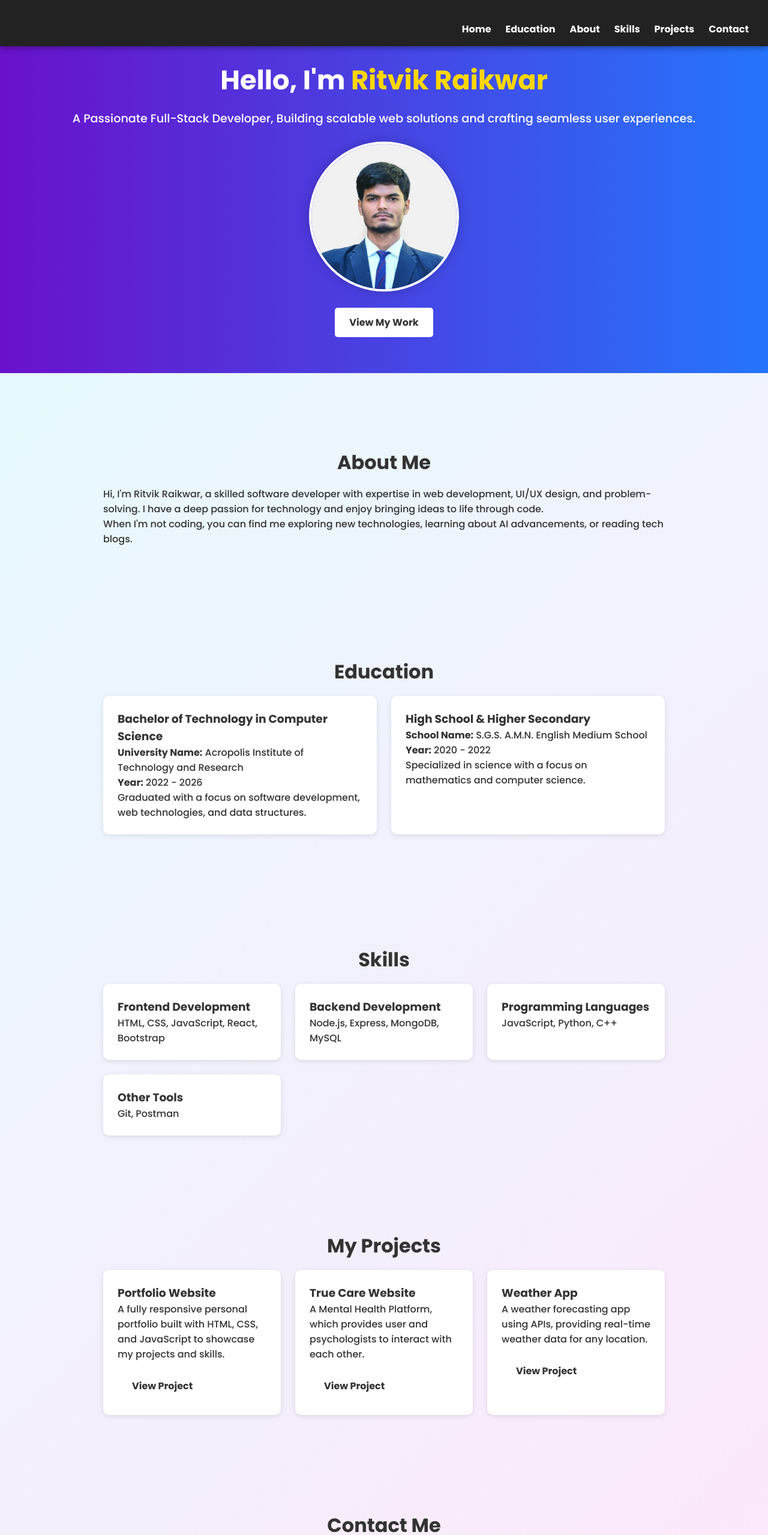
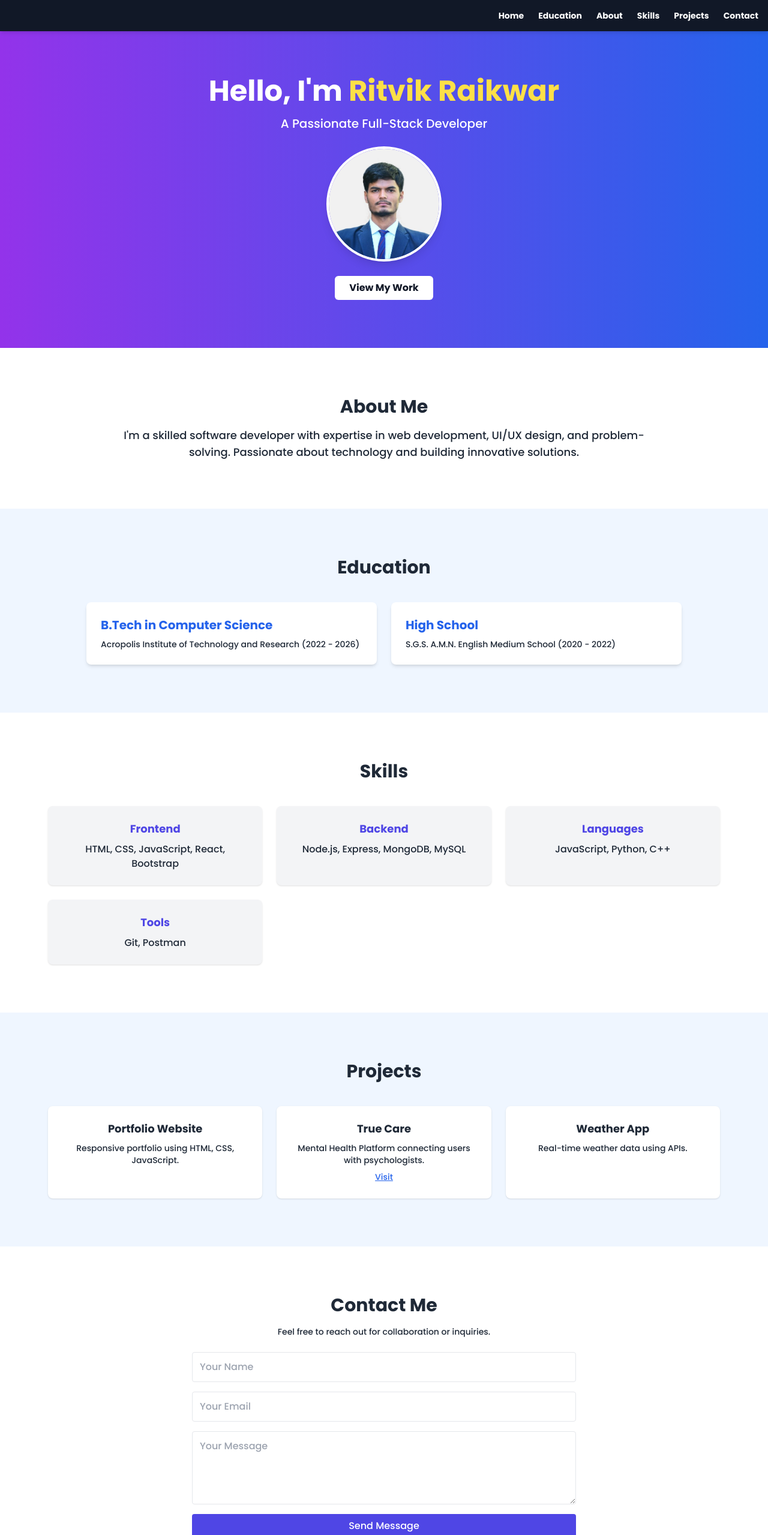
Before and after one commit to raikwarritvik04/mini_iwt, a plain HTML site: page index.html in a window 1280 px wide. Shown: the top 2559 px of the page at 60% size. Drawn offline with nearby package versions, Linux system fonts and the light colour scheme.

Commit message:
Update index.html

```diff
--- a/index.html
+++ b/index.html
@@ -1,329 +1,161 @@
 <!DOCTYPE html>
 <html lang="en">
 <head>
-    <meta charset="UTF-8">
-    <meta name="viewport" content="width=device-width, initial-scale=1.0">
+  <meta charset="UTF-8" />
+  <meta name="viewport" content="width=device-width, initial-scale=1.0" />
   <title>Ritvik Raikwar - Portfolio</title>
-    <link href="https://fonts.googleapis.com/css2?family=Roboto:wght@400;700&family=Poppins:wght@300;500;700&display=swap" rel="stylesheet">
+  <script src="https://cdn.tailwindcss.com"></script>
+  <script>
+    tailwind.config = {
+      theme: {
+        extend: {
+          fontFamily: {
+            poppins: ['Poppins', 'sans-serif']
+          },
+          animation: {
+            fadeIn: 'fadeIn 1s ease-in forwards',
+            slideIn: 'slideIn 0.8s ease-out forwards'
+          },
+          keyframes: {
+            fadeIn: {
+              '0%': { opacity: 0 },
+              '100%': { opacity: 1 }
+            },
+            slideIn: {
+              '0%': { transform: 'translateY(30px)', opacity: 0 },
+              '100%': { transform: 'translateY(0)', opacity: 1 }
+            }
+          }
+        }
+      }
+    };
+  </script>
+  <link href="https://fonts.googleapis.com/css2?family=Poppins:wght@300;500;700&display=swap" rel="stylesheet">
   <style>
-        * {
-            margin: 0;
-            padding: 0;
-            box-sizing: border-box;
-        }
-
-        body {
-            font-family: 'Poppins', sans-serif;
-            background: linear-gradient(135deg, #E3FDFD, #FFE6FA);
-            color: #333;
-        }
-
-        header {
-            background: #222;
-            color: #fff;
-            padding: 1rem 2rem;
-            position: fixed;
-            width: 100%;
-            top: 0;
-            z-index: 1000;
-            box-shadow: 0 2px 10px rgba(0, 0, 0, 0.4);
-        }
-
-        .navbar {
-            display: flex;
-            justify-content: flex-end;
-        }
-
-        .nav-links {
-            display: flex;
-            gap: 1.5rem;
-            list-style: none;
-        }
-
-        .nav-links a {
-            text-decoration: none;
-            color: #fff;
-            font-weight: 600;
-            transition: color 0.3s ease;
-        }
-
-        .nav-links a:hover {
-            color: #ffd700;
-        }
-
-        section {
-            padding: 100px 2rem 60px;
-        }
-
-        #home {
-            background: linear-gradient(to right, #6a11cb, #2575fc);
-            color: #fff;
-            text-align: center;
-        }
-
-        #home h1 {
-            font-size: 2.8rem;
-            margin-bottom: 1rem;
-        }
-
-        #home p {
-            font-size: 1.2rem;
-            margin-bottom: 1.5rem;
-        }
-
-        #home .highlight {
-            color: #ffd700;
-        }
-
-        #home img {
-            width: 200px;
-            height: 200px;
-            border-radius: 50%;
-            border: 4px solid #fff;
-            box-shadow: 0 0 20px rgba(0,0,0,0.2);
-            margin-bottom: 1rem;
-        }
-
-        .btn {
-            display: inline-block;
-            background: #fff;
-            color: #333;
-            padding: 0.75rem 1.5rem;
-            border-radius: 5px;
-            font-weight: bold;
-            transition: 0.3s ease;
-            text-decoration: none;
-        }
-
-        .btn:hover {
-            background: #333;
-            color: #fff;
-        }
-
-        h2 {
-            font-size: 2rem;
-            margin-bottom: 1rem;
-            text-align: center;
-        }
-
-        .education, .skills, .projects, .about, .contact {
-            max-width: 1000px;
-            margin: 0 auto;
-        }
-
-        .education-grid, .project-grid, .skill-grid {
-            display: grid;
-            grid-template-columns: repeat(auto-fit, minmax(250px, 1fr));
-            gap: 1.5rem;
-            margin-top: 1rem;
-        }
-
-        .education-item, .project, .skill {
-            background: #fff;
-            padding: 1.5rem;
-            border-radius: 10px;
-            box-shadow: 0 2px 8px rgba(0, 0, 0, 0.1);
-            transition: 0.3s ease;
-        }
-
-        .project:hover, .skill:hover, .education-item:hover {
-            transform: translateY(-5px);
-        }
-
-        .project a.btn {
-            margin-top: 1rem;
-        }
-
-        .contact form {
-            display: flex;
-            flex-direction: column;
-            gap: 1rem;
-            margin-top: 1rem;
-        }
-
-        .contact input, .contact textarea {
-            padding: 0.75rem;
-            font-size: 1rem;
-            border: 1px solid #ccc;
-            border-radius: 5px;
-            width: 100%;
-        }
-
-        .contact button {
-            padding: 0.75rem;
-            font-size: 1rem;
-            background: #6a11cb;
-            color: #fff;
-            border: none;
-            border-radius: 5px;
-            cursor: pointer;
-        }
-
-        .contact button:hover {
-            background: #2575fc;
-        }
-
-        footer {
-            background: #222;
-            color: #fff;
-            padding: 1.5rem;
-            text-align: center;
-        }
-
-        footer a {
-            color: #ffd700;
-            text-decoration: none;
-        }
-
-        footer a:hover {
-            color: #fff;
-        }
-
-        @media screen and (max-width: 768px) {
-            .nav-links {
-                flex-direction: column;
-                gap: 0.5rem;
-            }
-
-            #home h1 {
-                font-size: 2rem;
-            }
+    html {
+      scroll-behavior: smooth;
     }
   </style>
 </head>
-<body>
-    <header>
-        <nav class="navbar">
-            <ul style="margin-top: 20px; font-size: 1rem; text-align: right;" class="nav-links">
-                <li><a href="#home">Home</a></li>
-                <li><a href="#education">Education</a></li>
-                <li><a href="#about">About</a></li>
-                <li><a href="#skills">Skills</a></li>
-                <li><a href="#projects">Projects</a></li>
-                <li><a href="#contact">Contact</a></li>
+<body class="font-poppins bg-gradient-to-br from-blue-50 to-pink-50 text-gray-800">
+  <header class="fixed top-0 left-0 w-full bg-gray-900 text-white shadow-md z-50">
+    <div class="max-w-7xl mx-auto px-4 py-4 flex justify-end">
+      <nav>
+        <ul class="flex space-x-6 text-sm font-semibold">
+          <li><a href="#home" class="hover:text-yellow-300">Home</a></li>
+          <li><a href="#education" class="hover:text-yellow-300">Education</a></li>
+          <li><a href="#about" class="hover:text-yellow-300">About</a></li>
+          <li><a href="#skills" class="hover:text-yellow-300">Skills</a></li>
+          <li><a href="#projects" class="hover:text-yellow-300">Projects</a></li>
+          <li><a href="#contact" class="hover:text-yellow-300">Contact</a></li>
         </ul>
       </nav>
+    </div>
   </header>
 
-    <section id="home" class="home">
-        <h1>Hello, I'm <span class="highlight">Ritvik Raikwar</span></h1>
-        <p>A Passionate Full-Stack Developer, Building scalable web solutions and crafting seamless user experiences.</p>
-
-        <img src="ritvik.jpeg" alt="Ritvik Raikwar" style="width: 250px; height: 250px; border-radius: 50%; margin-bottom: 20px;"><br>
-
-        <a href="#projects" class="btn">View My Work</a>
+  <section id="home" class="pt-32 pb-20 text-center bg-gradient-to-r from-purple-600 to-blue-600 text-white animate-fadeIn">
+    <h1 class="text-4xl md:text-5xl font-bold">Hello, I'm <span class="text-yellow-300">Ritvik Raikwar</span></h1>
+    <p class="mt-4 text-lg md:text-xl">A Passionate Full-Stack Developer</p>
+    <img src="ritvik.jpeg" alt="Ritvik Raikwar" class="w-48 h-48 rounded-full mx-auto mt-6 shadow-lg border-4 border-white" />
+    <a href="#projects" class="inline-block mt-6 px-6 py-2 bg-white text-gray-900 rounded-md font-semibold hover:bg-gray-800 hover:text-white transition duration-300">View My Work</a>
   </section>
 
-    <section id="about" class="about">
-        <br>
-        <h2>About Me</h2>
-        <p>
-            Hi, I'm Ritvik Raikwar, a skilled software developer with expertise in web development, UI/UX design, and problem-solving.
-            I have a deep passion for technology and enjoy bringing ideas to life through code.
-        </p>
-        <p>
-            When I'm not coding, you can find me exploring new technologies, learning about AI advancements, or reading tech blogs.
-        </p>
+  <section id="about" class="py-20 bg-white animate-slideIn">
+    <div class="max-w-4xl mx-auto text-center">
+      <h2 class="text-3xl font-bold mb-4">About Me</h2>
+      <p class="text-md md:text-lg">I'm a skilled software developer with expertise in web development, UI/UX design, and problem-solving. Passionate about technology and building innovative solutions.</p>
+    </div>
   </section>
 
-
-    <section id="education" class="education">
-        <br>
-        <h2>Education</h2>
-        <div class="education-grid">
-            <div class="education-item">
-                <h3>Bachelor of Technology in Computer Science</h3>
-                <p><strong>University Name:</strong> Acropolis Institute of Technology and Research</p>
-                <p><strong>Year:</strong> 2022 - 2026</p>
-                <p>Graduated with a focus on software development, web technologies, and data structures.</p>
+  <section id="education" class="py-20 bg-blue-50 animate-slideIn">
+    <div class="max-w-5xl mx-auto px-4">
+      <h2 class="text-3xl font-bold text-center mb-10">Education</h2>
+      <div class="grid grid-cols-1 md:grid-cols-2 gap-6">
+        <div class="bg-white p-6 rounded-lg shadow-md">
+          <h3 class="text-xl font-semibold text-blue-600">B.Tech in Computer Science</h3>
+          <p class="mt-2 text-sm">Acropolis Institute of Technology and Research (2022 - 2026)</p>
         </div>
-            <div class="education-item">
-                <h3>High School & Higher Secondary</h3>
-                <p><strong>School Name:</strong> S.G.S. A.M.N. English Medium School</p>
-                <p><strong>Year:</strong> 2020 - 2022</p>
-                <p>Specialized in science with a focus on mathematics and computer science.</p>
+        <div class="bg-white p-6 rounded-lg shadow-md">
+          <h3 class="text-xl font-semibold text-blue-600">High School</h3>
+          <p class="mt-2 text-sm">S.G.S. A.M.N. English Medium School (2020 - 2022)</p>
+        </div>
       </div>
     </div>
   </section>
 
-    <section id="skills" class="skills">
-        <br>
-        <h2>Skills</h2>
-        <div class="skill-grid">
-            <div class="skill">
-                <h3>Frontend Development</h3>
+  <section id="skills" class="py-20 bg-white animate-slideIn">
+    <div class="max-w-6xl mx-auto px-4 text-center">
+      <h2 class="text-3xl font-bold mb-10">Skills</h2>
+      <div class="grid grid-cols-1 sm:grid-cols-2 md:grid-cols-3 gap-6">
+        <div class="bg-gray-100 p-6 rounded-lg shadow">
+          <h3 class="font-bold text-lg mb-2 text-indigo-600">Frontend</h3>
           <p>HTML, CSS, JavaScript, React, Bootstrap</p>
         </div>
-            <div class="skill">
-                <h3>Backend Development</h3>
+        <div class="bg-gray-100 p-6 rounded-lg shadow">
+          <h3 class="font-bold text-lg mb-2 text-indigo-600">Backend</h3>
           <p>Node.js, Express, MongoDB, MySQL</p>
         </div>
-            <div class="skill">
-                <h3>Programming Languages</h3>
+        <div class="bg-gray-100 p-6 rounded-lg shadow">
+          <h3 class="font-bold text-lg mb-2 text-indigo-600">Languages</h3>
           <p>JavaScript, Python, C++</p>
         </div>
-            <div class="skill">
-                <h3>Other Tools</h3>
+        <div class="bg-gray-100 p-6 rounded-lg shadow">
+          <h3 class="font-bold text-lg mb-2 text-indigo-600">Tools</h3>
           <p>Git, Postman</p>
+        </div>
       </div>
     </div>
   </section>
 
-    <section id="projects" class="projects">
-        <h2>My Projects</h2>
-        <div class="project-grid">
-            <div class="project">
-                <h3>Portfolio Website</h3>
-                <p>
-                    A fully responsive personal portfolio built with HTML, CSS, and JavaScript to showcase my projects and skills.
-                </p>
-                <a href="#" class="btn">View Project</a>
+  <section id="projects" class="py-20 bg-blue-50 animate-slideIn">
+    <div class="max-w-6xl mx-auto px-4 text-center">
+      <h2 class="text-3xl font-bold mb-10">Projects</h2>
+      <div class="grid grid-cols-1 sm:grid-cols-2 md:grid-cols-3 gap-6">
+        <div class="bg-white p-6 rounded-lg shadow hover:shadow-lg transition duration-300">
+          <h3 class="font-bold text-lg">Portfolio Website</h3>
+          <p class="mt-2 text-sm">Responsive portfolio using HTML, CSS, JavaScript.</p>
         </div>
-            <div class="project">
-                <h3>True Care Website</h3>
-                <p>
-                    A Mental Health Platform, which provides user and psychologists to interact with each other.
-                </p>
-                <a href="https://true-care-8irq.vercel.app" class="btn">View Project</a>
+        <div class="bg-white p-6 rounded-lg shadow hover:shadow-lg transition duration-300">
+          <h3 class="font-bold text-lg">True Care</h3>
+          <p class="mt-2 text-sm">Mental Health Platform connecting users with psychologists.</p>
+          <a href="https://true-care-8irq.vercel.app" class="text-blue-600 underline text-sm mt-2 inline-block">Visit</a>
         </div>
-            <div class="project">
-                <h3>Weather App</h3>
-                <p>
-                    A weather forecasting app using APIs, providing real-time weather data for any location.
-                </p>
-                <a href="" rel="none" class="btn">View Project</a>
+        <div class="bg-white p-6 rounded-lg shadow hover:shadow-lg transition duration-300">
+          <h3 class="font-bold text-lg">Weather App</h3>
+          <p class="mt-2 text-sm">Real-time weather data using APIs.</p>
+        </div>
       </div>
     </div>
   </section>
 
-    <section id="contact" class="contact">
-        <h2>Contact Me</h2>
-        <p>Have a question or want to collaborate? Feel free to reach out!</p>
-        <form id="contactForm">
-            <input type="text" placeholder="Your Name" id="name" required>
-            <input type="email" placeholder="Your Email" id="email" required>
-            <textarea placeholder="Your Message" id="message" required></textarea>
-            <button type="submit">Send Message</button>
+  <section id="contact" class="py-20 bg-white animate-slideIn">
+    <div class="max-w-2xl mx-auto px-4 text-center">
+      <h2 class="text-3xl font-bold mb-4">Contact Me</h2>
+      <p class="text-sm">Feel free to reach out for collaboration or inquiries.</p>
+      <form class="mt-6 flex flex-col gap-4" id="contactForm">
+        <input type="text" id="name" placeholder="Your Name" class="p-3 border rounded" required />
+        <input type="email" id="email" placeholder="Your Email" class="p-3 border rounded" required />
+        <textarea id="message" placeholder="Your Message" rows="4" class="p-3 border rounded" required></textarea>
+        <button type="submit" class="bg-indigo-600 text-white py-2 rounded hover:bg-indigo-700">Send Message</button>
       </form>
+    </div>
   </section>
 
-    <footer>
+  <footer class="bg-gray-900 text-white py-6 text-center text-sm">
     <p>&copy; 2024 Ritvik Raikwar. All rights reserved.</p>
-        <p>Connect with me on <a href="https://www.linkedin.com/in/ritvik-raikwar-0b3841251?lipi=urn%3Ali%3Apage%3Ad_flagship3_profile_view_base_contact_details%3BLMHvFfzyTY6wR8IWR3Jp4Q%3D%3D" target="_blank">LinkedIn</a> | <a href="https://github.com/raikwarritvik04" target="_blank">GitHub</a></p>
+    <p>
+      <a href="https://www.linkedin.com/in/ritvik-raikwar-0b3841251" class="text-yellow-300 hover:text-white">LinkedIn</a> |
+      <a href="https://github.com/raikwarritvik04" class="text-yellow-300 hover:text-white">GitHub</a>
+    </p>
   </footer>
 
   <script>
     document.getElementById("contactForm").addEventListener("submit", function (e) {
       e.preventDefault();
-
       const name = document.getElementById("name").value;
-        const email = document.getElementById("email").value;
-        const message = document.getElementById("message").value;
-
       alert(`Thank you, ${name}! Your message has been received.`);
-        document.getElementById("contactForm").reset();
+      this.reset();
     });
-
   </script>
 </body>
 </html>
```
Lines whose indentation alone changed are shown as unchanged.
